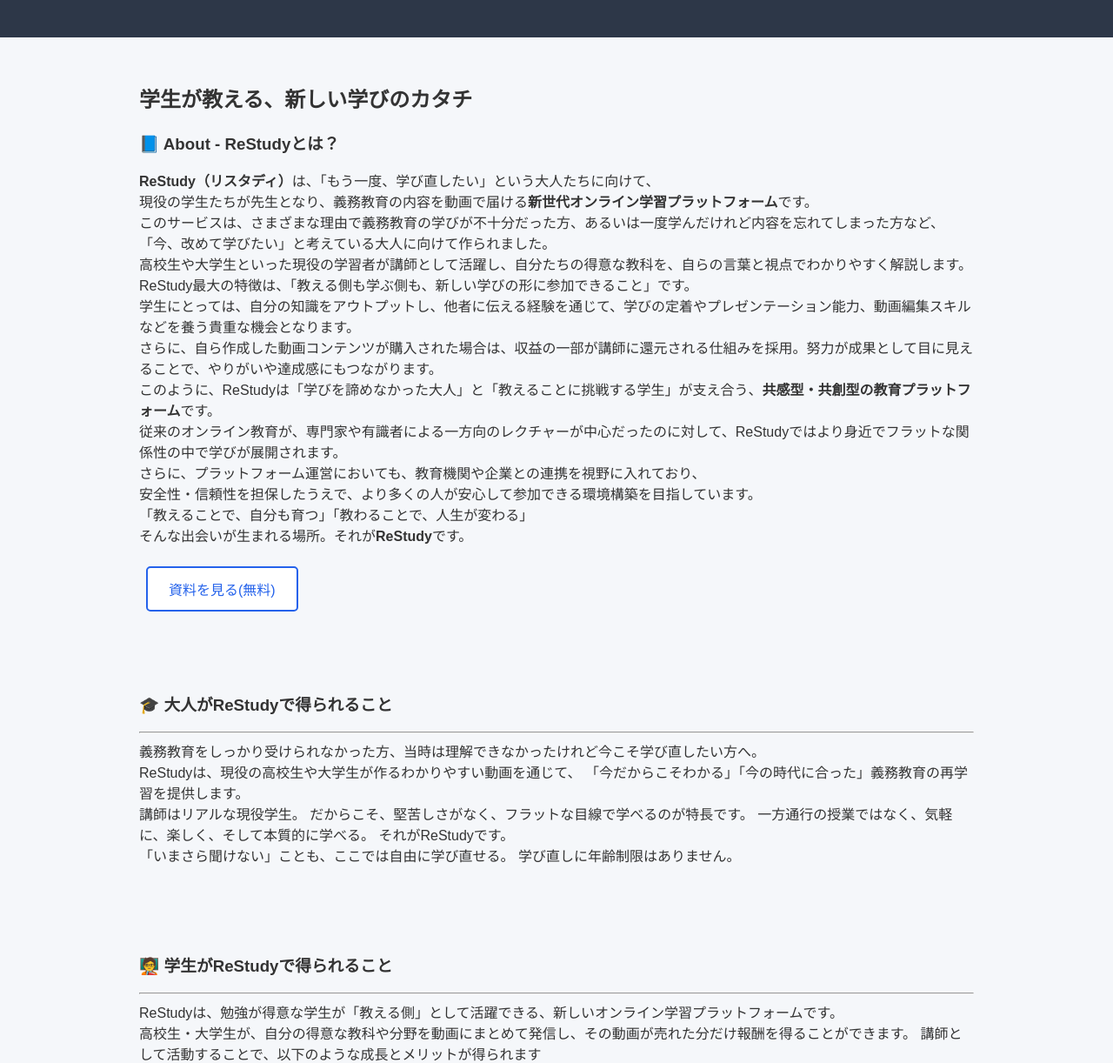
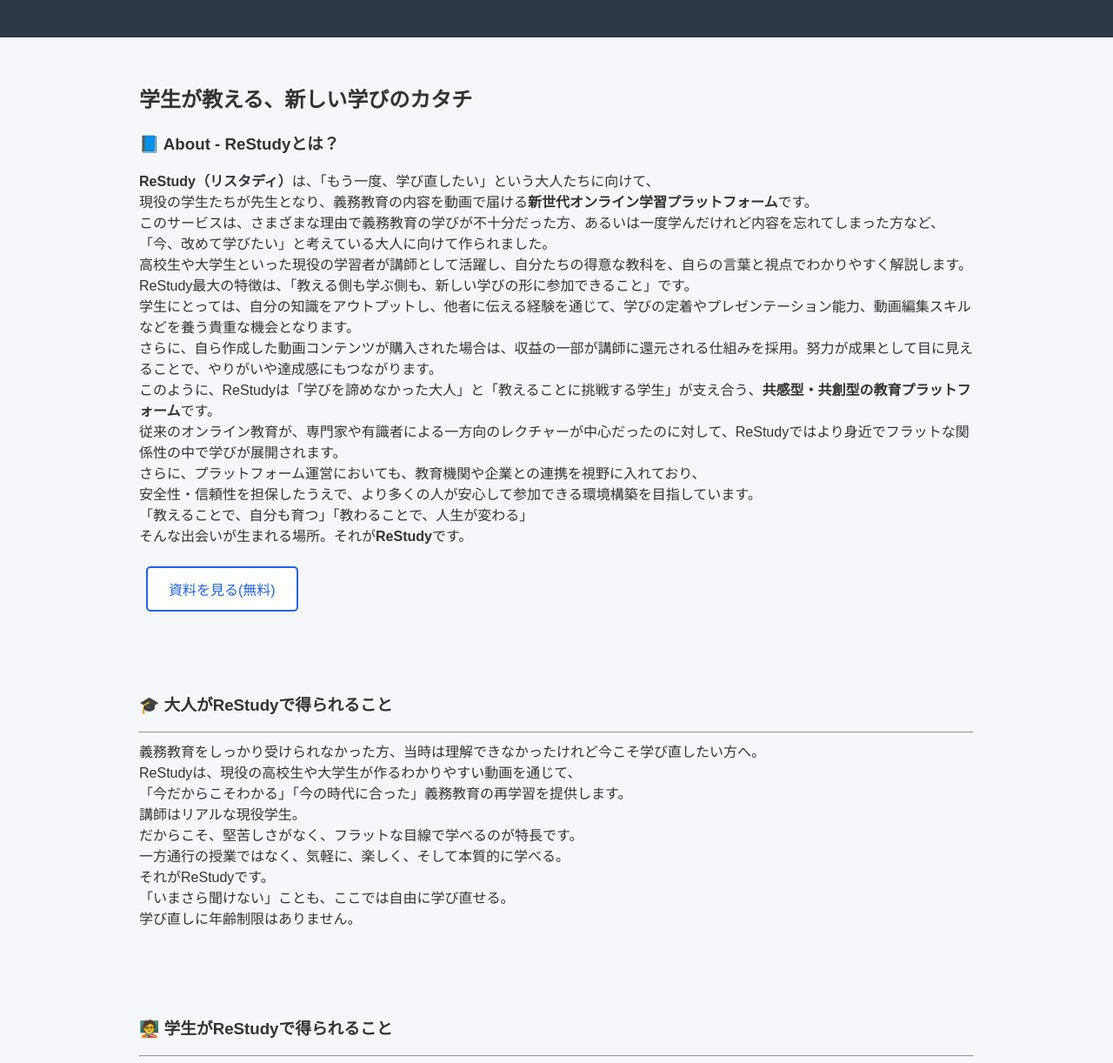
Before and after one commit to ReStudy-Company/restudy-learning, a plain HTML site: page assets/page/about.html in a window 1280 px wide. Shown: the part 85-1307 px from the top of the page at 87% size. Drawn offline with Linux system fonts and the light colour scheme.

Commit message:
利用規約モーダルを開いた時にtopに行くエラーを修正

```diff
--- a/assets/css/style.css
+++ b/assets/css/style.css
@@ -14,9 +14,6 @@ body {
       color: white;
       padding: 1.5rem;
       text-align: center;
-    }
-    br{
-        padding-top: 20px;
     }
     nav {
       margin-top: 0.5rem;
--- a/assets/js/main.js
+++ b/assets/js/main.js
@@ -30,3 +30,11 @@ const openTerms = document.getElementById('openTerms');
         privacyModal.style.display = 'none';
       }
     });
+
+// スクロール制御
+document.querySelectorAll('a[href="#"]').forEach(link => {
+  link.addEventListener('click', function(e) {
+    e.preventDefault(); // デフォルトの「#」ジャンプをキャンセル
+    openModal();        // モーダルを開く関数
+  });
+});
--- a/assets/page/about.html
+++ b/assets/page/about.html
@@ -44,15 +44,15 @@
         <h3>🎓 大人がReStudyで得られること</h3><hr>
         義務教育をしっかり受けられなかった方、当時は理解できなかったけれど今こそ学び直したい方へ。<br>
 
-        ReStudyは、現役の高校生や大学生が作るわかりやすい動画を通じて、
+        ReStudyは、現役の高校生や大学生が作るわかりやすい動画を通じて、<br>
         「今だからこそわかる」「今の時代に合った」義務教育の再学習を提供します。<br>
 
-        講師はリアルな現役学生。
-        だからこそ、堅苦しさがなく、フラットな目線で学べるのが特長です。
-        一方通行の授業ではなく、気軽に、楽しく、そして本質的に学べる。
+        講師はリアルな現役学生。<br>
+        だからこそ、堅苦しさがなく、フラットな目線で学べるのが特長です。<br>
+        一方通行の授業ではなく、気軽に、楽しく、そして本質的に学べる。<br>
         それがReStudyです。<br>
 
-        「いまさら聞けない」ことも、ここでは自由に学び直せる。
+        「いまさら聞けない」ことも、ここでは自由に学び直せる。<br>
         学び直しに年齢制限はありません。
     </p>
   </section>
@@ -62,7 +62,7 @@
         <h3>🧑‍🏫 学生がReStudyで得られること</h3><hr>
         ReStudyは、勉強が得意な学生が「教える側」として活躍できる、新しいオンライン学習プラットフォームです。<br>
 
-        高校生・大学生が、自分の得意な教科や分野を動画にまとめて発信し、その動画が売れた分だけ報酬を得ることができます。
+        高校生・大学生が、自分の得意な教科や分野を動画にまとめて発信し、その動画が売れた分だけ報酬を得ることができます。<br>
         講師として活動することで、以下のような成長とメリットが得られます<br>
 
         <ol>
```
Also changed, not shown: index.html (+2 -2 lines).
